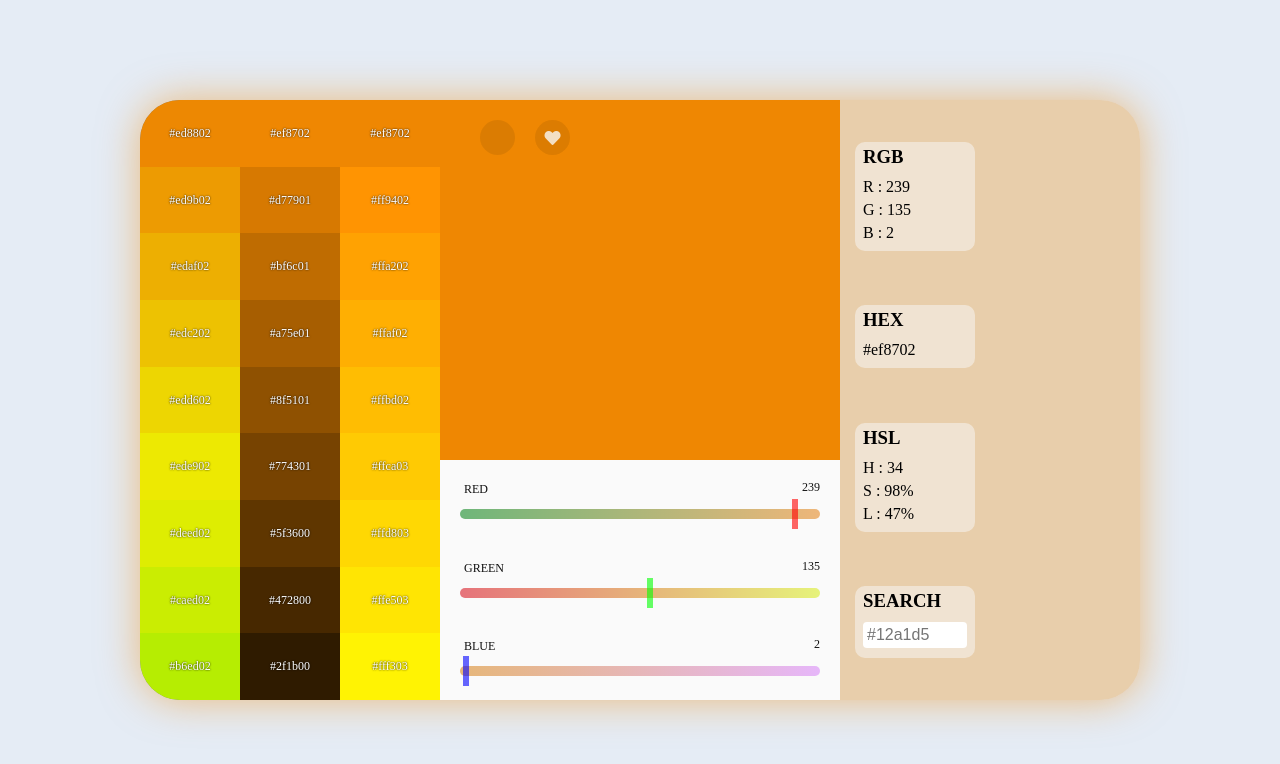
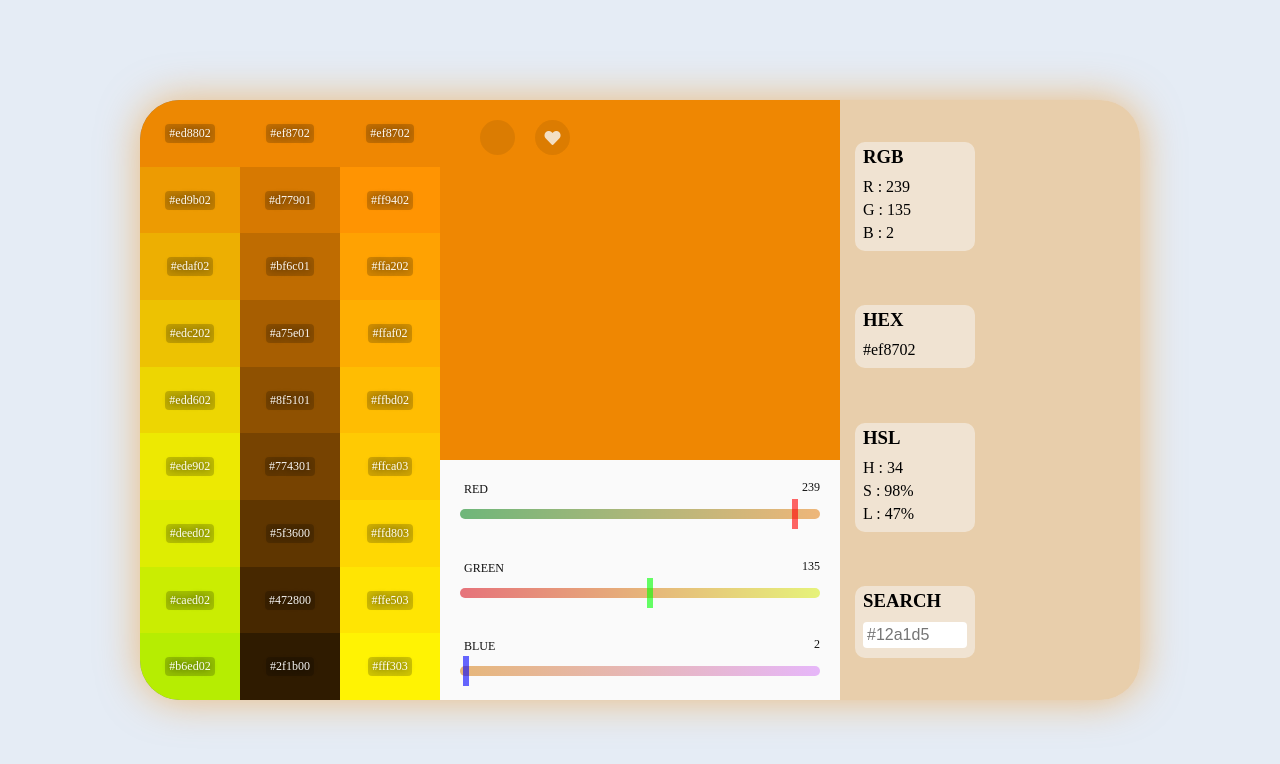
Before and after one commit to miladxdev/color-picker-app, a plain HTML site: page index.html in a window 1280 px wide. Drawn offline with Linux system fonts and the light colour scheme; some icons are missing.

Commit message:
shade colors text background

```diff
--- a/app.js
+++ b/app.js
@@ -8,12 +8,11 @@ const randomBtn = document.getElementById("rnd");
 const redSlider = document.getElementById("red");
 const greenSlider = document.getElementById("green");
 const blueSlider = document.getElementById("blue");
-// R span + G span + B span
-const rgbSpans = document.querySelectorAll(".rgb-colors > span");
+
 // all span elements in #tints and #shadows
-const tints = document.querySelectorAll("#tints > span");
-const shades = document.querySelectorAll("#shades > span");
-const hues = document.querySelectorAll("#hues > span");
+const tints = document.querySelectorAll("#tints span");
+const shades = document.querySelectorAll("#shades span");
+const hues = document.querySelectorAll("#hues span");
 
 // rgb code color
 const r = document.getElementById("r");
@@ -55,13 +54,13 @@ setInterval(() => {
   let alpha = 0;
   for (let i = 0; i < tints.length; i++) {
     tints[i].style.background = shadeColor(currentHEX, alpha * 100);
-    tints[i].innerText = shadeColor(currentHEX, alpha * 100);
+    tints[i].querySelector("p").innerText = shadeColor(currentHEX, alpha * 100);
 
     shades[i].style.background = shadeColor(currentHEX, -alpha * 100);
-    shades[i].innerText = shadeColor(currentHEX, -alpha * 100);
+    shades[i].querySelector("p").innerText = shadeColor(currentHEX, -alpha * 100);
 
     hues[i].style.background = `hsl(${currentHSL.h + alpha * 50}, ${currentHSL.s}%, ${currentHSL.l}% )`;
-    hues[i].innerText = hslToHex(currentHSL.h + alpha * 50, currentHSL.s, currentHSL.l);
+    hues[i].querySelector("p").innerText = hslToHex(currentHSL.h + alpha * 50, currentHSL.s, currentHSL.l);
 
     alpha += 0.1;
   }
--- a/index.html
+++ b/index.html
@@ -19,38 +19,38 @@
       <div class="color-shades">
         <div class="hues" id="hues">
           <span><p>TONES</p></span>
-          <span draggable="true"></span>
-          <span></span>
-          <span></span>
-          <span></span>
-          <span></span>
-          <span></span>
-          <span></span>
-          <span></span>
+          <span draggable="true"><p></p></span>
+          <span><p></p></span>
+          <span><p></p></span>
+          <span><p></p></span>
+          <span><p></p></span>
+          <span><p></p></span>
+          <span><p></p></span>
+          <span><p></p></span>
         </div>
 
         <div id="shades">
           <span><p>SHADES</p></span>
-          <span></span>
-          <span></span>
-          <span></span>
-          <span></span>
-          <span></span>
-          <span></span>
-          <span></span>
-          <span></span>
+          <span><p></p></span>
+          <span><p></p></span>
+          <span><p></p></span>
+          <span><p></p></span>
+          <span><p></p></span>
+          <span><p></p></span>
+          <span><p></p></span>
+          <span><p></p></span>
         </div>
 
         <div class="tints" id="tints">
           <span><p>TINTS</p></span>
-          <span></span>
-          <span></span>
-          <span></span>
-          <span></span>
-          <span></span>
-          <span></span>
-          <span></span>
-          <span></span>
+          <span><p></p></span>
+          <span><p></p></span>
+          <span><p></p></span>
+          <span><p></p></span>
+          <span><p></p></span>
+          <span><p></p></span>
+          <span><p></p></span>
+          <span><p></p></span>
         </div>
       </div>
 
--- a/style.css
+++ b/style.css
@@ -158,6 +158,7 @@ input#blue::-webkit-slider-thumb {
   width: 300px;
   height: 600px;
 }
+
 #tints,
 #shades,
 #hues {
@@ -183,7 +184,7 @@ input#blue::-webkit-slider-thumb {
   display: flex;
   justify-content: center;
   align-items: center;
-  text-shadow: 0 0 2px #000;
+  text-shadow: 0 0 8px #000;
 }
 
 #tints span:hover,
@@ -196,6 +197,7 @@ input#blue::-webkit-slider-thumb {
   background: rgba(0, 0, 0, 0.2);
   border-radius: 4px;
   padding: 2px 4px;
+  opacity: 0.95;
 }
 
 .state {
```
